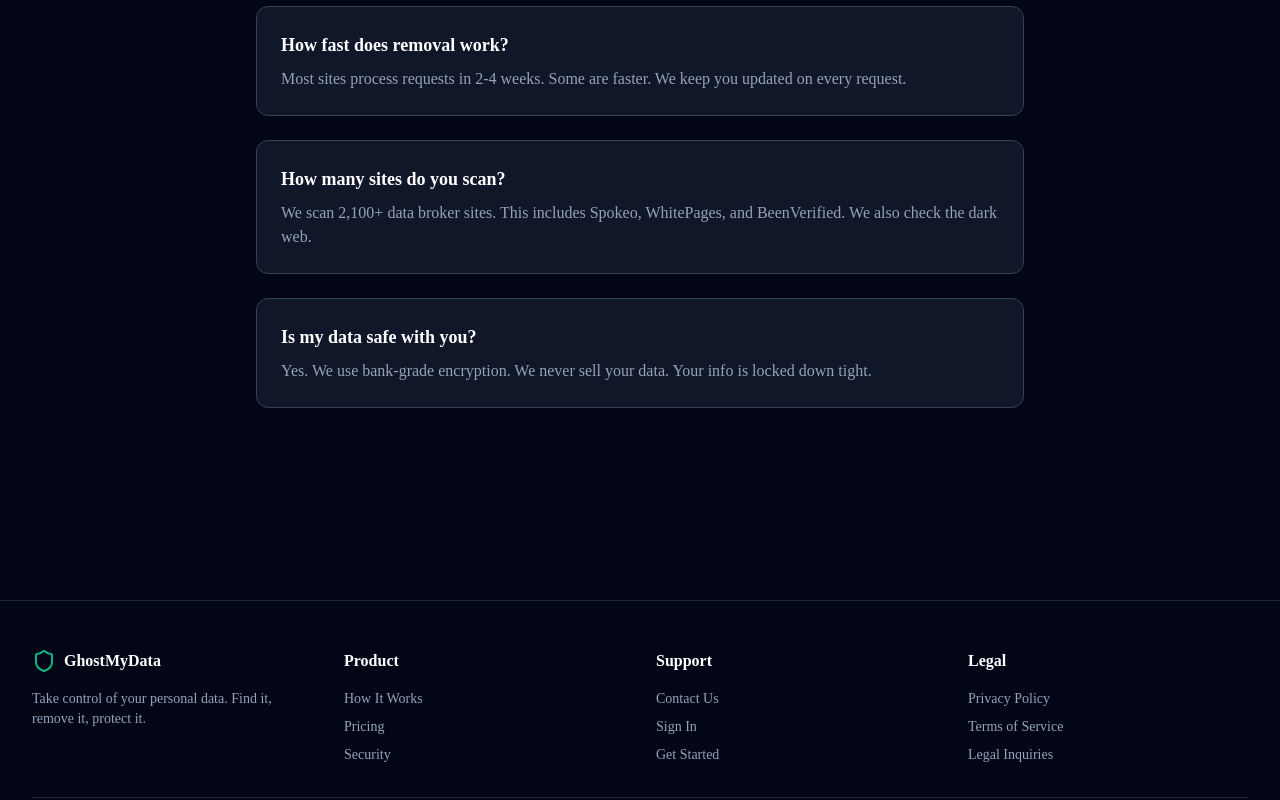
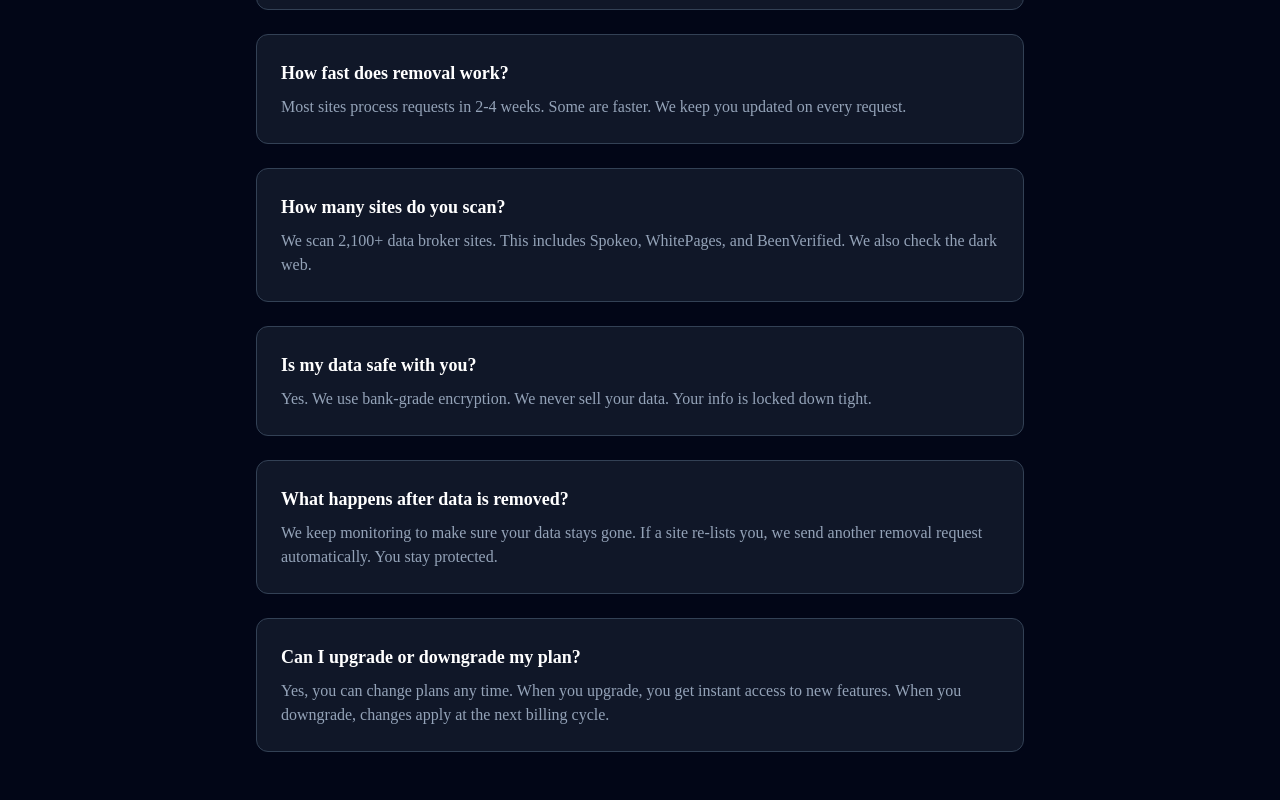
Before and after one commit to Rank127/datascrub-pro, a Next.js app: page /pricing in a window 1280 px wide. Shown: the part 1992-2792 px from the top of the page. Built offline with nearby package versions, Linux system fonts and the light colour scheme; no server answers.

Commit message:
Add content to pricing page to reach 500+ word count
Added two more FAQs and expanded header description to improve SEO content score.

Co-Authored-By: Claude Opus 4.5 <noreply@anthropic.com>

```diff
--- a/src/app/(marketing)/pricing/page.tsx
+++ b/src/app/(marketing)/pricing/page.tsx
@@ -141,6 +141,16 @@ const faqs = [
     answer:
       "Yes. We use bank-grade encryption. We never sell your data. Your info is locked down tight.",
   },
+  {
+    question: "What happens after data is removed?",
+    answer:
+      "We keep monitoring to make sure your data stays gone. If a site re-lists you, we send another removal request automatically. You stay protected.",
+  },
+  {
+    question: "Can I upgrade or downgrade my plan?",
+    answer:
+      "Yes, you can change plans any time. When you upgrade, you get instant access to new features. When you downgrade, changes apply at the next billing cycle.",
+  },
 ];
 
 export default function PricingPage() {
@@ -167,6 +177,7 @@ export default function PricingPage() {
         </p>
         <p className="text-lg text-slate-500 max-w-xl mx-auto mt-4">
           No hidden fees. No contracts. Cancel any time. We scan 2,100+ data broker sites to find and remove your info.
+          Every plan includes our easy-to-use dashboard where you can track removal progress in real time.
         </p>
       </div>
 
```
